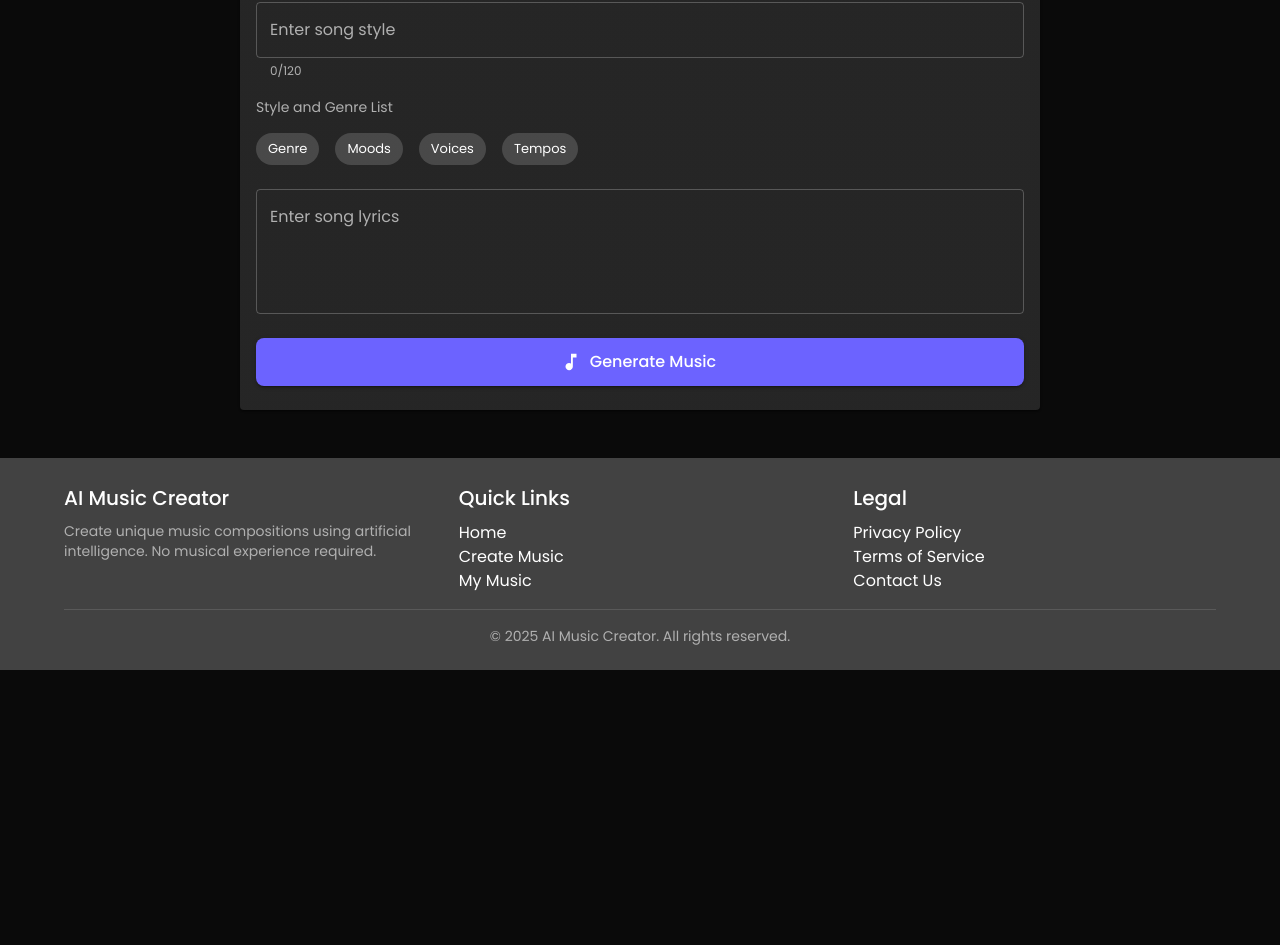
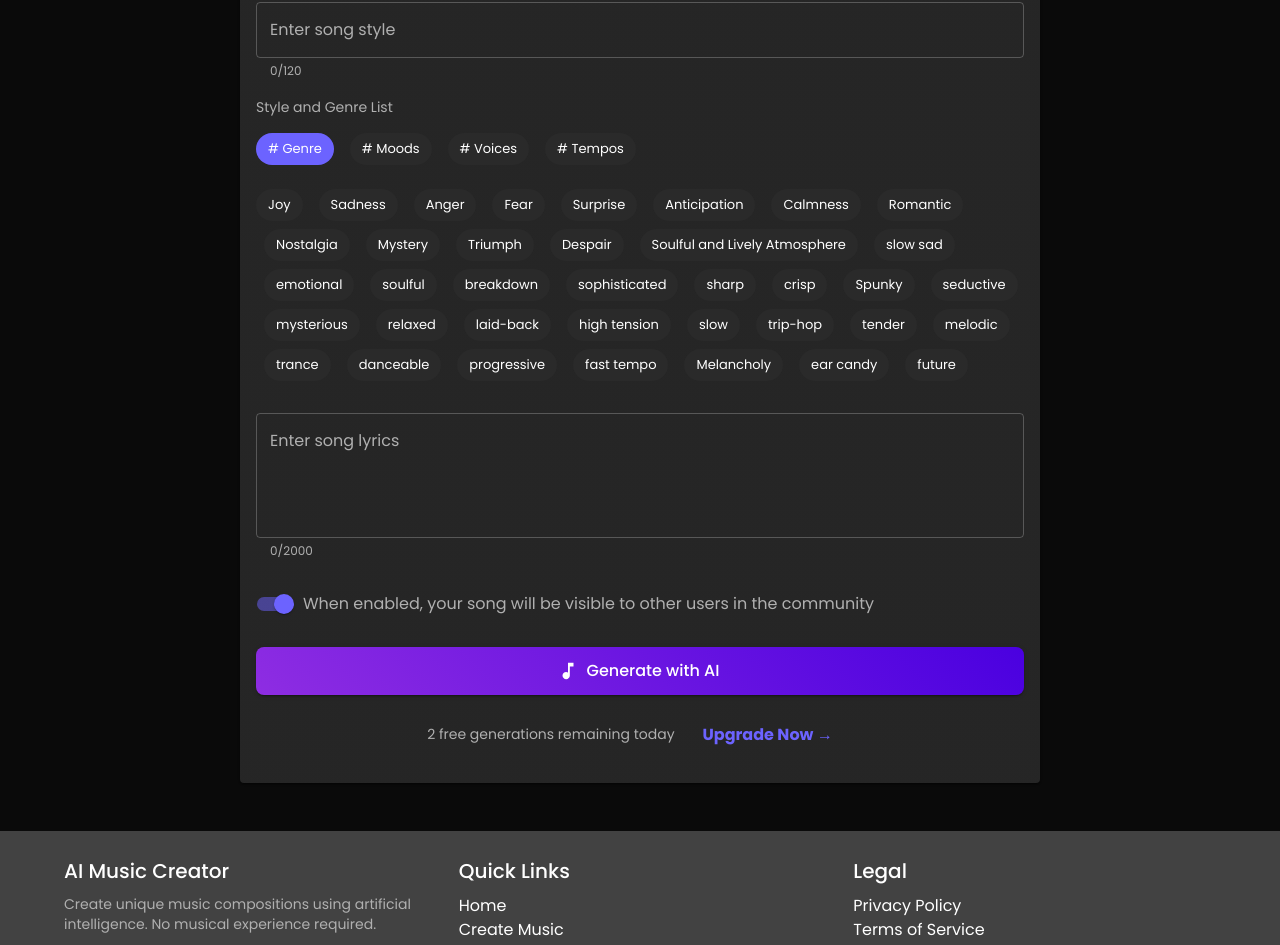
Before and after one commit to JANETCHEN1217/ai-music-creator, a React (Create React App) app: page / in a window 1280 px wide. Shown: the part 609-1554 px from the top of the page. Before the commit the page ends 1279 px from the top, so only its background shows below. Built offline with nearby package versions, Linux system fonts and the light colour scheme; a web font is replaced by a local one.

Commit message:
Update Create component with complete tag lists and click functionality

```diff
--- a/src/pages/Create.js
+++ b/src/pages/Create.js
@@ -5,32 +5,79 @@ import {
   Typography,
   TextField,
   Button,
+  ToggleButtonGroup,
   ToggleButton,
-  ToggleButtonGroup,
   Card,
   CardContent,
   Stack,
   Chip,
   Switch,
   FormControlLabel,
+  Tooltip,
+  IconButton,
 } from '@mui/material';
 import MusicNoteIcon from '@mui/icons-material/MusicNote';
 import InfoOutlinedIcon from '@mui/icons-material/InfoOutlined';
+import HelpOutlineIcon from '@mui/icons-material/HelpOutline';
 
 const Create = () => {
   const [mode, setMode] = useState('custom');
   const [isInstrumental, setIsInstrumental] = useState(false);
   const [songTitle, setSongTitle] = useState('');
   const [songStyle, setSongStyle] = useState('');
+  const [songLyrics, setSongLyrics] = useState('');
+  const [isPublic, setIsPublic] = useState(true);
+  const [description, setDescription] = useState('');
+  const [activeCategory, setActiveCategory] = useState('Genre');
 
-  const handleModeChange = (event, newMode) => {
-    if (newMode !== null) {
-      setMode(newMode);
+  const genres = [
+    'Joy', 'Sadness', 'Anger', 'Fear', 'Surprise', 'Anticipation', 'Calmness', 'Romantic',
+    'Nostalgia', 'Mystery', 'Triumph', 'Despair', 'Soulful and Lively Atmosphere', 'slow sad',
+    'emotional', 'soulful', 'breakdown', 'sophisticated', 'sharp', 'crisp', 'Spunky',
+    'seductive', 'mysterious', 'relaxed', 'laid-back', 'high tension', 'slow', 'trip-hop', 'tender',
+    'melodic', 'trance', 'danceable', 'progressive', 'fast tempo', 'Melancholy', 'ear candy',
+    'future', 'syncopation', 'catchy', 'depressive', 'night-lovingscene'
+  ];
+
+  const voices = [
+    'Male Voice', 'Female Voice', 'Soprano', 'Coloratura Soprano', 'Soubrette', 'Mezzo-Soprano',
+    'Coloratura Mezzo-Soprano', 'Caberet Mezzo', 'Alto', 'Dramatic Alto', 'Alto Profondo', 'Tenor',
+    'Spinto Tenor', 'Counter-Tenor', 'Baritone', 'Verdi Baritone', 'Baryton-Martin', 'Bass',
+    'Lyric Bass', 'Basso Cantante', 'Gospel Choirs', 'Barbershop Quartets', 'Female emotive voice',
+    'female voice', 'Jamaican slang', 'robotic vocals', 'very robotic vocals', 'female ai',
+    'Clear and melodious voice', 'Rapid-fire rap', 'gentle voice', 'Miku voice', 'Vocaloid',
+    'speck fast', 'Male singer', 'Children\'s Spoken Word', 'Circular Breathing', 'Ingressive Phonation',
+    'Microtonal Singing', 'Beatboxing', 'Throat Singing', 'Vocal Fry', 'Whistle Register',
+    'Shibuya-kei', 'emotional depth vocal', 'vocal add ons', 'muffled voice',
+    'Spanish male sensual voice', 'whispering voice'
+  ];
+
+  const tempos = [
+    '60-80 BPM', '80-120 BPM', '120-160 BPM'
+  ];
+
+  const handleTagClick = (tag) => {
+    setSongStyle((prevStyle) => {
+      const currentTags = prevStyle.split(',').map(t => t.trim()).filter(t => t !== '');
+      if (!currentTags.includes(tag)) {
+        return prevStyle ? `${prevStyle}, ${tag}` : tag;
       }
+      return prevStyle;
+    });
   };
 
-  const handleInstrumentalChange = (event) => {
-    setIsInstrumental(event.target.checked);
+  const getTagList = () => {
+    switch (activeCategory) {
+      case 'Genre':
+      case 'Moods':
+        return genres;
+      case 'Voices':
+        return voices;
+      case 'Tempos':
+        return tempos;
+      default:
+        return [];
+    }
   };
 
   return (
@@ -90,7 +137,7 @@ const Create = () => {
               <ToggleButtonGroup
                 value={mode}
                 exclusive
-                onChange={handleModeChange}
+                onChange={(event, newMode) => newMode && setMode(newMode)}
                 aria-label="creation mode"
                 fullWidth
               >
@@ -107,18 +154,22 @@ const Create = () => {
               control={
                 <Switch
                   checked={isInstrumental}
-                  onChange={handleInstrumentalChange}
+                  onChange={(e) => setIsInstrumental(e.target.checked)}
                 />
               }
               label={
                 <Box sx={{ display: 'flex', alignItems: 'center', gap: 1 }}>
                   <span>Instrumental Mode</span>
-                  <InfoOutlinedIcon fontSize="small" sx={{ color: 'text.secondary' }} />
+                  <Tooltip title="Create music without lyrics">
+                    <HelpOutlineIcon sx={{ color: 'text.secondary', fontSize: 18 }} />
+                  </Tooltip>
                 </Box>
               }
               sx={{ mb: 3 }}
             />
 
+            {mode === 'custom' ? (
+              <>
                 <TextField
                   fullWidth
                   label="Enter song title"
@@ -147,18 +198,81 @@ const Create = () => {
                 </Typography>
 
                 <Stack direction="row" spacing={1} sx={{ mb: 3, flexWrap: 'wrap', gap: 1 }}>
-              <Chip label="Genre" onClick={() => {}} />
-              <Chip label="Moods" onClick={() => {}} />
-              <Chip label="Voices" onClick={() => {}} />
-              <Chip label="Tempos" onClick={() => {}} />
+                  {['Genre', 'Moods', 'Voices', 'Tempos'].map((category) => (
+                    <Chip
+                      key={category}
+                      label={`# ${category}`}
+                      onClick={() => setActiveCategory(category)}
+                      sx={{
+                        bgcolor: activeCategory === category ? 'primary.main' : '#2A2A2A',
+                        color: 'white',
+                        '&:hover': {
+                          bgcolor: activeCategory === category ? 'primary.dark' : '#3A3A3A',
+                        },
+                      }}
+                    />
+                  ))}
                 </Stack>
+
+                <Box sx={{ mb: 3, maxHeight: '200px', overflowY: 'auto' }}>
+                  <Stack direction="row" spacing={1} sx={{ flexWrap: 'wrap', gap: 1 }}>
+                    {getTagList().map((tag) => (
+                      <Chip
+                        key={tag}
+                        label={tag}
+                        onClick={() => handleTagClick(tag)}
+                        sx={{
+                          bgcolor: songStyle.includes(tag) ? 'primary.main' : '#2A2A2A',
+                          color: 'white',
+                          '&:hover': {
+                            bgcolor: songStyle.includes(tag) ? 'primary.dark' : '#3A3A3A',
+                          },
+                        }}
+                      />
+                    ))}
+                  </Stack>
+                </Box>
 
                 <TextField
                   fullWidth
                   multiline
                   rows={4}
                   label="Enter song lyrics"
+                  value={songLyrics}
+                  onChange={(e) => setSongLyrics(e.target.value)}
                   variant="outlined"
+                  sx={{ mb: 3 }}
+                  inputProps={{ maxLength: 2000 }}
+                  helperText={`${songLyrics.length}/2000`}
+                />
+              </>
+            ) : (
+              <TextField
+                fullWidth
+                multiline
+                rows={4}
+                placeholder="E.g. A happy pop song about summer vacation"
+                value={description}
+                onChange={(e) => setDescription(e.target.value)}
+                variant="outlined"
+                sx={{ mb: 3 }}
+                inputProps={{ maxLength: 200 }}
+                helperText={`${description.length}/200`}
+              />
+            )}
+
+            <FormControlLabel
+              control={
+                <Switch
+                  checked={isPublic}
+                  onChange={(e) => setIsPublic(e.target.checked)}
+                />
+              }
+              label={
+                <Typography sx={{ color: 'text.secondary' }}>
+                  When enabled, your song will be visible to other users in the community
+                </Typography>
+              }
               sx={{ mb: 3 }}
             />
 
@@ -167,9 +281,26 @@ const Create = () => {
               fullWidth
               size="large"
               startIcon={<MusicNoteIcon />}
+              sx={{
+                background: 'linear-gradient(45deg, #8E2DE2, #4A00E0)',
+                '&:hover': {
+                  background: 'linear-gradient(45deg, #7B1FA2, #4A00E0)',
+                },
+              }}
             >
-              Generate Music
+              Generate with AI
             </Button>
+
+            <Typography variant="body2" color="text.secondary" align="center" sx={{ mt: 2 }}>
+              2 free generations remaining today
+              <Button
+                color="primary"
+                size="small"
+                sx={{ ml: 1, textTransform: 'none', fontWeight: 'bold' }}
+              >
+                Upgrade Now →
+              </Button>
+            </Typography>
           </CardContent>
         </Card>
       </Container>
```
Lines whose indentation alone changed are shown as unchanged.
